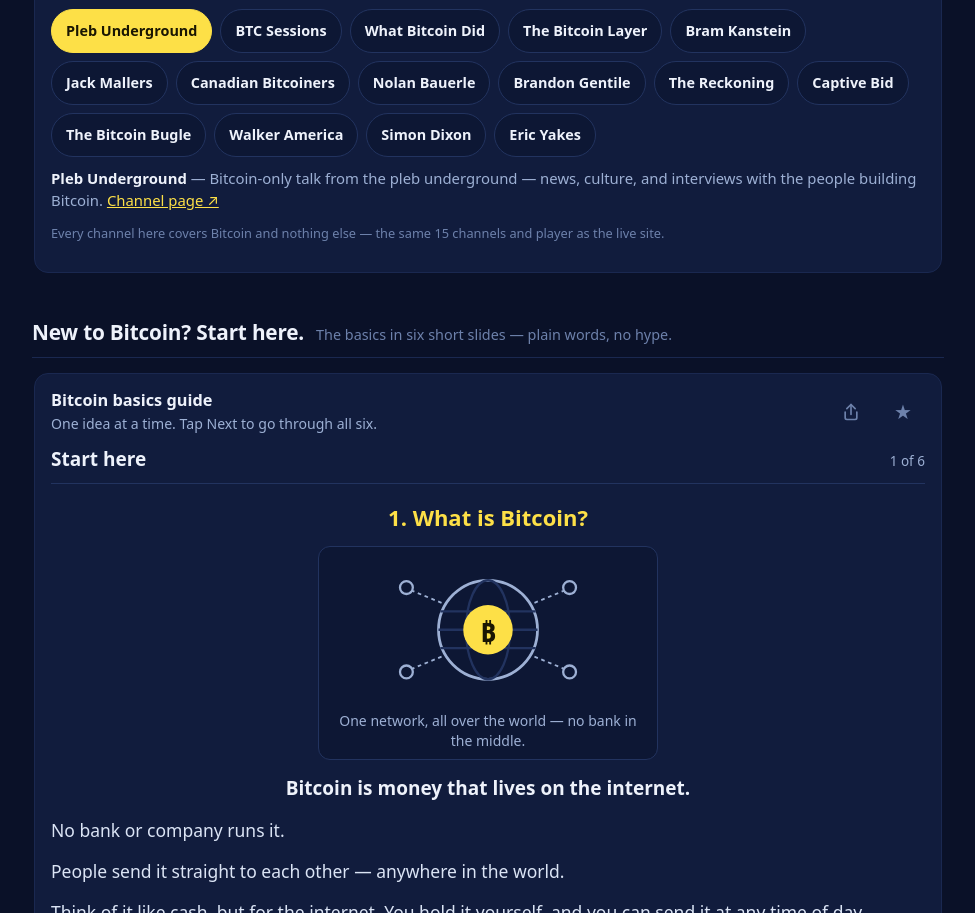
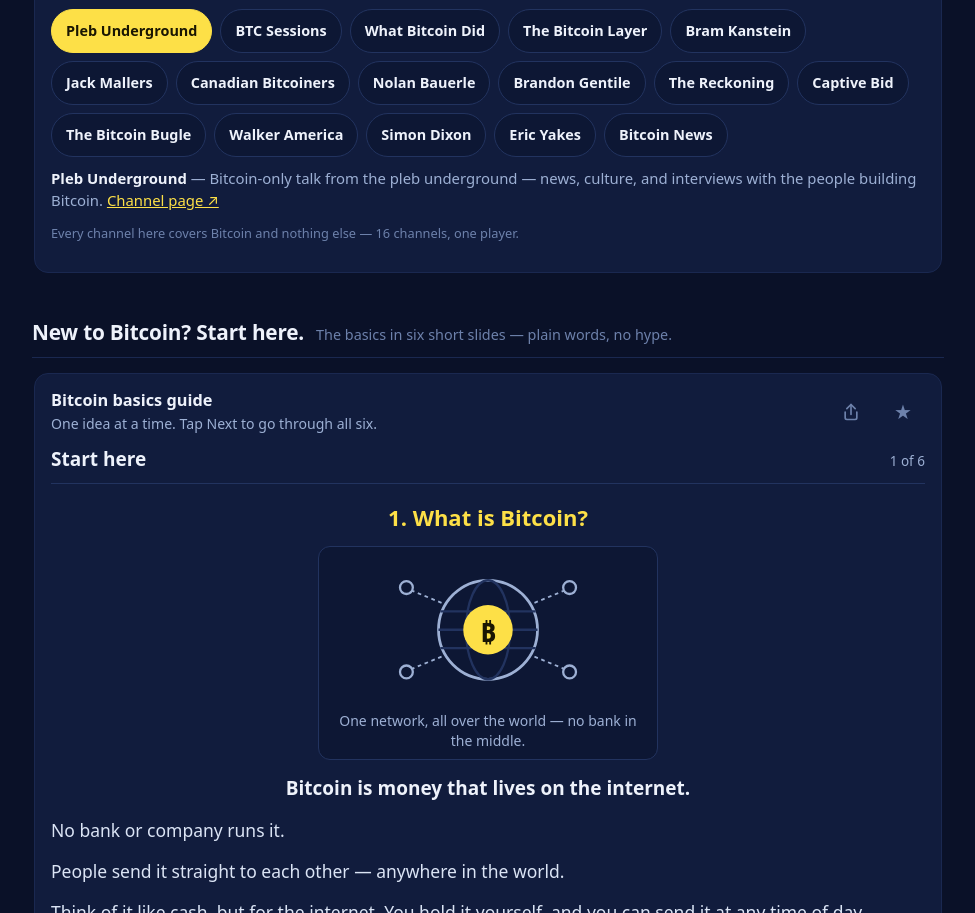
Before and after one commit to bitulator/bitulator, a plain HTML site: page index.html in a window 1280 px wide. Shown: the part 6011-6924 px from the top of the page, without its empty margins (152-1127 px from the left). Drawn offline with nearby package versions, Linux system fonts and the light colour scheme; no server answers.

Commit message:
Add Bitcoin News channel to YouTube player

```diff
--- a/index.html
+++ b/index.html
@@ -941,7 +941,7 @@
         </div>
       </article>
 
-      <article class="card wide" data-card data-share="byt" data-title="Bitcoin-only YouTube" data-keys="youtube watch videos player channels podcasts bitcoin only creators pleb underground btc sessions what bitcoin did bitcoin layer bram kanstein jack mallers canadian bitcoiners nolan bauerle brandon gentile reckoning captive bid bugle walker america simon dixon eric yakes">
+      <article class="card wide" data-card data-share="byt" data-title="Bitcoin-only YouTube" data-keys="youtube watch videos player channels podcasts bitcoin only creators pleb underground btc sessions what bitcoin did bitcoin layer bram kanstein jack mallers canadian bitcoiners nolan bauerle brandon gentile reckoning captive bid bugle walker america simon dixon eric yakes bitcoin news rob wallace bitcoinnewscom">
         <div class="card-top"><div class="t"><h3>Bitcoin-only YouTube</h3><p class="sub">Pick a channel — its latest videos play right here.</p></div><button class="share-btn" type="button" aria-label="Share Bitcoin-only YouTube" title="Share Bitcoin-only YouTube" data-share-btn><svg viewBox="0 0 24 24" width="20" height="20" fill="none" stroke="currentColor" stroke-width="2" stroke-linecap="round" stroke-linejoin="round" aria-hidden="true" focusable="false"><path d="M12 15V3"/><path d="m7 8 5-5 5 5"/><path d="M5 12v7a2 2 0 0 0 2 2h10a2 2 0 0 0 2-2v-7"/></svg><span class="share-feedback" aria-hidden="true">Link copied</span></button><button class="star" type="button" aria-label="Star Bitcoin-only YouTube" aria-pressed="false">★</button></div>
         <div class="body">
           <div class="yt-frame">
@@ -949,7 +949,7 @@
           </div>
           <div class="yt-channels" id="yt-channels" role="group" aria-label="Choose a channel"></div>
           <p class="yt-cap" id="yt-cap" aria-live="polite"></p>
-          <p class="note">Every channel here covers Bitcoin and nothing else — the same 15 channels and player as the live site.</p>
+          <p class="note">Every channel here covers Bitcoin and nothing else — 16 channels, one player.</p>
         </div>
       </article>
 
@@ -2079,7 +2079,8 @@
     { name:"The Bitcoin Bugle", list:"UULFHRC4odlt3fPUAcFksNMhzg", url:"https://www.youtube.com/@thebitcoinbugle", desc:"Bitcoin news and satire from the Bugle — jokes on the surface, real signal underneath." },
     { name:"Walker America", list:"UULFugLS-ngeInSbktTgP229Bg", url:"https://www.youtube.com/@WalkerAmerica", desc:"Host of THE Bitcoin Podcast — on the separation of money and state and the future of money." },
     { name:"Simon Dixon", list:"UULF_wNYJCyycXXPmWni2JNZhQ", url:"https://www.youtube.com/@SimonDixon21", desc:"Investor and Bitcoin OG — on Bitcoin, geopolitics, and the shifting global financial order." },
-    { name:"Eric Yakes", list:"UULFyyNr_Qs68CqljVDDOrs15Q", url:"https://www.youtube.com/@EricYakesPod", desc:"Author of The 7th Property — on Bitcoin, money, and where the world is going." }
+    { name:"Eric Yakes", list:"UULFyyNr_Qs68CqljVDDOrs15Q", url:"https://www.youtube.com/@EricYakesPod", desc:"Author of The 7th Property — on Bitcoin, money, and where the world is going." },
+    { name:"Bitcoin News", list:"UULFyfFeU73MF9uC5mA6lTS0FA", url:"https://www.youtube.com/@bitcoinnewscom", desc:"Bitcoin News (bitcoinnews.com) — in-depth interviews and daily news with host Rob Wallace on macro, finance, capital markets, and geopolitics, and how they move Bitcoin." }
   ];
   (function(){
     var frame = $("yt-player"), box = $("yt-channels"), cap = $("yt-cap");
```
